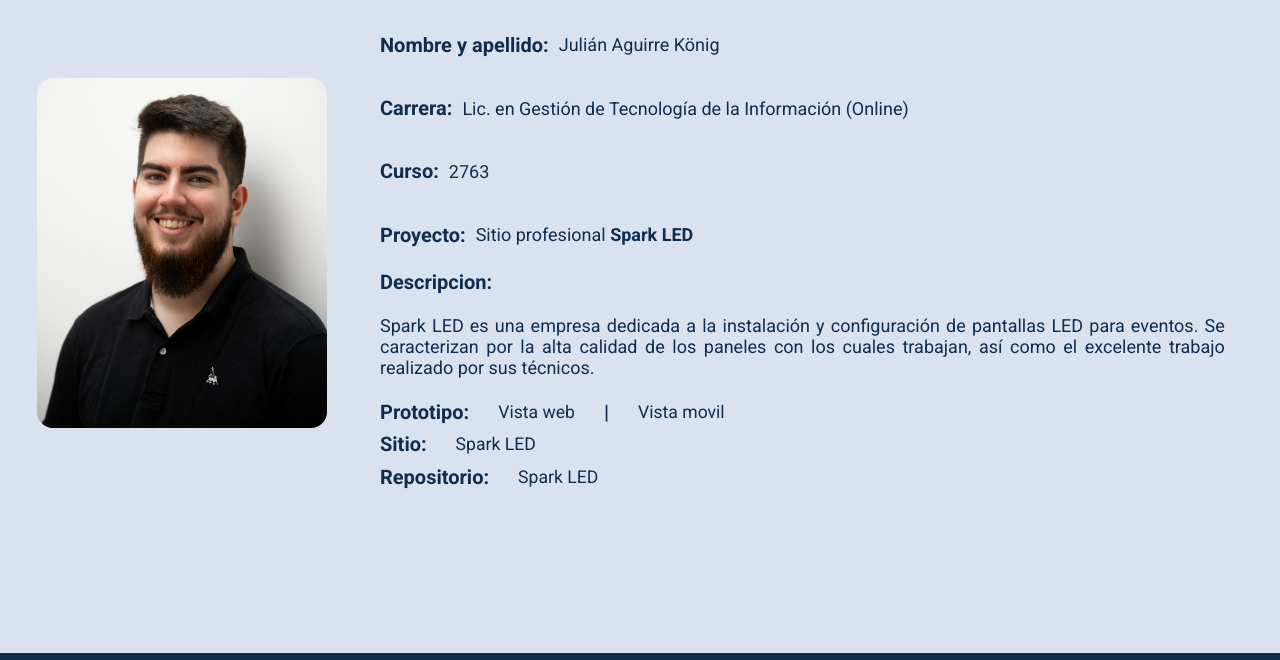
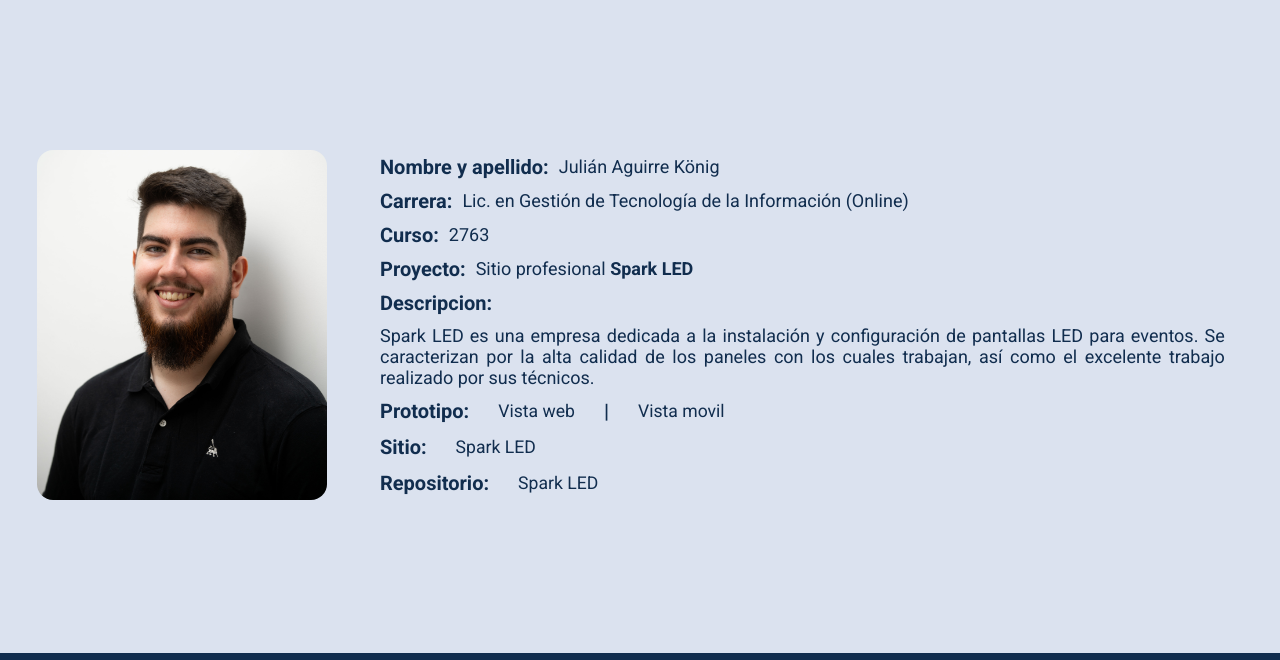
Before and after one commit to Julian-Aguirre-Konig/Ficha-personal-Julian-Aguirre-Konig, a plain HTML site: page index.html in a window 1280 px wide. Shown: the part 73-733 px from the top of the page. Drawn offline with Linux system fonts and the light colour scheme.

Commit message:
modified:   style.css

```diff
--- a/style.css
+++ b/style.css
@@ -31,6 +31,8 @@ h1 {
 /* MAIN */
 main{
     background-color: #DBE2EF;
+    display: flex;
+    justify-content: center;
 }
 
 section {
@@ -46,7 +48,7 @@ h3{
 p {
     font-size: 18px;
     font-weight: 400;
-    margin-left: 0;
+    margin: 0;
     text-align: justify;
 }
 
@@ -91,6 +93,7 @@ span{
     padding: 1rem;
     display: flex;
     flex-direction: column;
+    gap: 10px;
     align-items: flex-start;
     justify-content: space-around;
 }
@@ -100,8 +103,7 @@ span{
     flex-direction: row;
     gap: 10px;
     align-items: center;
-    margin-top: .2rem;
-    margin-bottom: .2rem;
+    margin: 0;
 }
 
 /* FOOTER */
```
